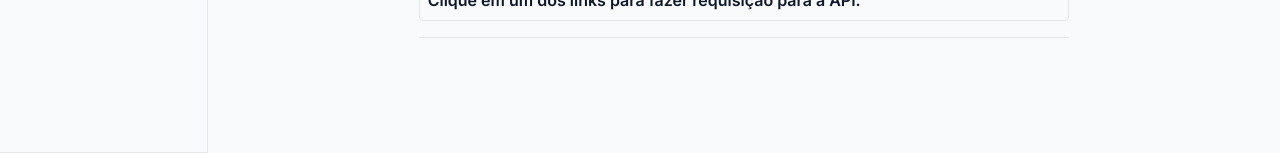
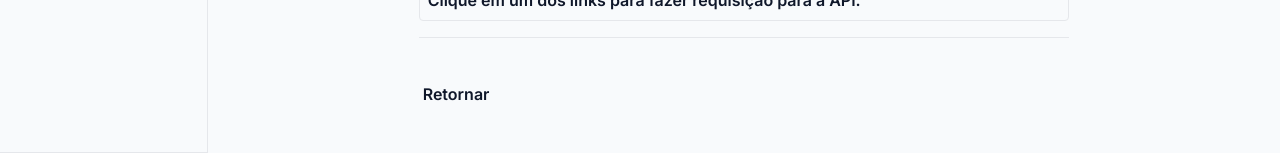
Before and after one commit to victobonetti/victor_portifolio, a Next.js app: page /projetos/testar-api in a window 1280 px wide. Shown: the part 647-800 px from the top of the page. Built offline with nearby package versions, Linux system fonts and the light colour scheme.

Commit message:
return button api test page

```diff
--- a/src/app/projetos/testar-api/page.tsx
+++ b/src/app/projetos/testar-api/page.tsx
@@ -1,5 +1,6 @@
 'use client'
 
+import PageLink from '@/app/(components)/pageLink';
 import axios from 'axios';
 import Link from 'next/link';
 import { useRouter } from 'next/router';
@@ -82,6 +83,8 @@ export default function TesteApi() {
 
 
             </div>
+            <PageLink to={"/"} content={"Retornar"} />
+
         </div>
     );
 };
```
